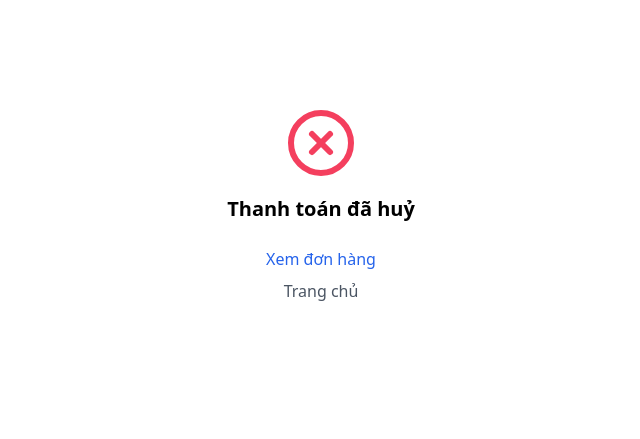
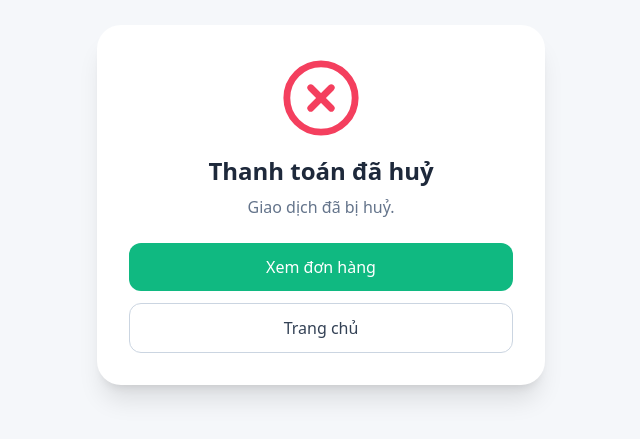
Before and after one commit to Yuta3108/ShopThuCong, a React (Vite) app in the folder ShopThuCong/: page /payment-success in a window 1280 px wide. Shown: the part 195-634 px from the top of the page, without its empty margins (319-959 px from the left). Built offline with nearby package versions, Linux system fonts and the light colour scheme.

Commit message:
sửa zalo lần n

```diff
--- a/ShopThuCong/src/User/ChucNang/Cart/paymentsuccess.jsx
+++ b/ShopThuCong/src/User/ChucNang/Cart/paymentsuccess.jsx
@@ -6,19 +6,20 @@ const API = "https://backend-eta-ivory-29.vercel.app/api";
 
 export default function PaymentSuccess() {
   const [loading, setLoading] = useState(true);
-  const [status, setStatus] = useState("pending");
+  const [status, setStatus] = useState(null); // null | pending | processing | completed | cancelled
 
   useEffect(() => {
     const orderId = localStorage.getItem("pendingOrderId");
+    const token = localStorage.getItem("token");
+
+    // KHÔNG CÓ ORDER ID LÀ HỦY
     if (!orderId) {
       setStatus("cancelled");
       setLoading(false);
       return;
     }
 
-    const token = localStorage.getItem("token");
-
-    const run = async () => {
+    const fetchStatus = async () => {
       try {
         const res = await fetch(`${API}/orders/${orderId}`, {
           headers: { Authorization: `Bearer ${token}` },
@@ -26,21 +27,22 @@ export default function PaymentSuccess() {
         const data = await res.json();
 
         if (res.ok) {
-          setStatus(data.Status);
+          setStatus(data.Status); // processing / completed / pending
         } else {
           setStatus("cancelled");
         }
-      } catch {
+      } catch (err) {
+        console.error("Payment status error:", err);
         setStatus("pending");
       } finally {
+        //  LUÔN TẮT LOADING SAU LẦN FETCH ĐẦU
         setLoading(false);
         localStorage.removeItem("pendingOrderId");
       }
     };
 
-    run();
-  }, []);
-
+    fetchStatus();
+  }, []); //  CHỈ CHẠY 1 LẦN
   if (loading) {
     return (
       <div className="min-h-screen flex items-center justify-center text-slate-500">
@@ -50,31 +52,50 @@ export default function PaymentSuccess() {
   }
 
   const isSuccess = status === "processing" || status === "completed";
+  const isCancelled = status === "cancelled";
 
   return (
-    <div className="min-h-screen flex items-center justify-center">
-      <div className="bg-white p-8 rounded-xl text-center">
-        {isSuccess ? (
-          <CheckCircle className="text-emerald-500 mx-auto" size={72} />
-        ) : status === "cancelled" ? (
-          <XCircle className="text-rose-500 mx-auto" size={72} />
-        ) : (
-          <Loader2 className="animate-spin text-sky-500 mx-auto" size={72} />
-        )}
+    <div className="min-h-screen bg-[#F5F7FA] flex items-center justify-center px-4">
+      <div className="bg-white shadow-xl rounded-3xl p-8 max-w-md w-full text-center">
 
-        <h1 className="text-xl font-semibold mt-4">
+        <div className="flex justify-center mb-4">
+          {isSuccess ? (
+            <CheckCircle className="text-emerald-500" size={82} />
+          ) : isCancelled ? (
+            <XCircle className="text-rose-500" size={82} />
+          ) : (
+            <Loader2 className="animate-spin text-sky-500" size={82} />
+          )}
+        </div>
+
+        <h1 className="text-2xl font-semibold text-slate-800">
           {isSuccess
-            ? "Thanh toán thành công"
-            : status === "cancelled"
+            ? "Thanh toán thành công!"
+            : isCancelled
             ? "Thanh toán đã huỷ"
             : "Đang xác nhận thanh toán"}
         </h1>
 
-        <div className="mt-6 space-y-2">
-          <Link to="/user" className="block text-blue-600">
+        <p className="text-slate-500 mt-2">
+          {isSuccess
+            ? "Cảm ơn bạn đã mua hàng tại ThenFong Store."
+            : isCancelled
+            ? "Giao dịch đã bị huỷ."
+            : "ZaloPay đang xác nhận giao dịch, vui lòng kiểm tra lại đơn hàng."}
+        </p>
+
+        <div className="mt-6 space-y-3">
+          <Link
+            to="/user"
+            className="block w-full py-3 rounded-xl bg-emerald-500 text-white hover:bg-emerald-600"
+          >
             Xem đơn hàng
           </Link>
-          <Link to="/" className="block text-gray-600">
+
+          <Link
+            to="/"
+            className="block w-full py-3 rounded-xl border border-slate-300 text-slate-700 hover:bg-slate-100"
+          >
             Trang chủ
           </Link>
         </div>
```
